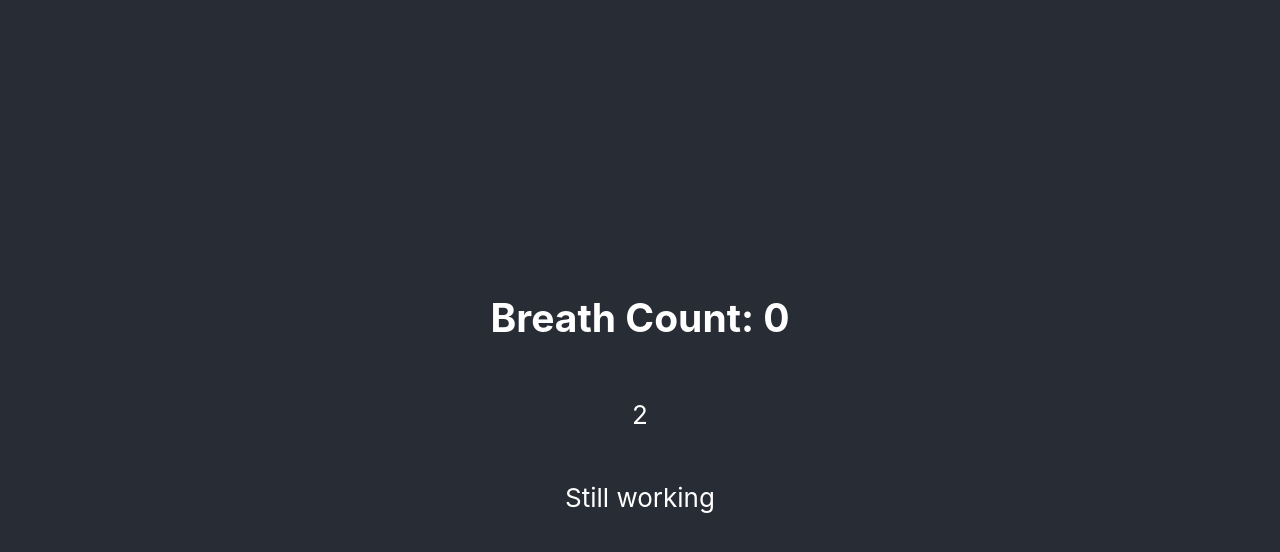
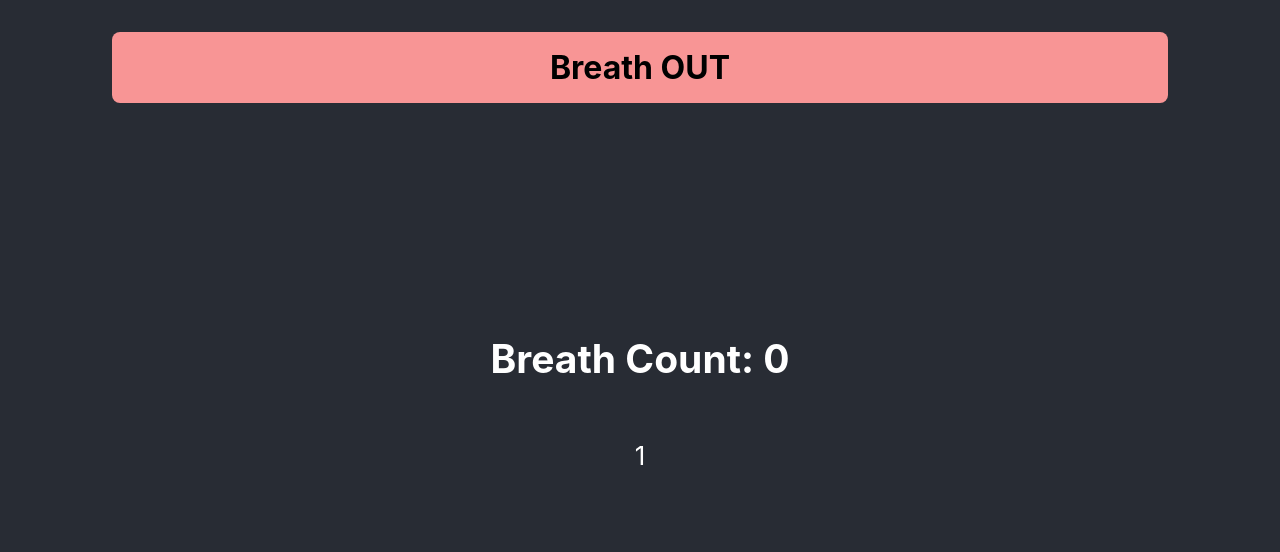
Before and after one commit to LaithAlwani/breathing-monitor, a React (Create React App) app: page / in a window 1280 px wide. Both pictures are taken after a click on the button "Start". Shown: the top 552 px of the page. Built offline with nearby package versions, Linux system fonts and the light colour scheme.

Commit message:
added messages and fixed up some bugs with timer

```diff
--- a/src/App.css
+++ b/src/App.css
@@ -1,5 +1,6 @@
 .App {
   text-align: center;
+
 }
 
 .App-header {
@@ -12,11 +13,25 @@
   font-size: calc(10px + 2vmin);
   color: white;
 }
+.message{
+  width: 80%;
+  padding:1rem;
+  border-radius: 0.5rem;
+  background-color: rgb(190, 250, 190);
+  position: fixed;
+  top: 2rem;
+  color: black;
+  font-size: 2rem;
+  font-weight: bold;
+}
+.red {
+  background-color: rgb(248, 149, 149);
+}
 
 .btn{
   background-color: gray;
   color:white;
-  width: 350px;
+  width: 250px;
   padding:0.5rem;
   border-radius: 0.25rem;
   font-size: 1.25rem;
@@ -26,6 +41,5 @@
 
 .btn:hover{
   background-color: rgb(70, 70, 70);
-
   cursor: pointer;
 }
--- a/src/App.js
+++ b/src/App.js
@@ -3,15 +3,16 @@ import "./App.css";
 
 function App() {
   const [breathCount, setBreathCount] = useState(0);
-  const [ breathTimer, setBreathTimer] = useState(0)
-
+  const [ breathTimer, setBreathTimer] = useState(1)
+  const [message, setMessage] = useState("");
   const [isActivated, setIsActivated] = useState(false);
 
   const breathing = () => {
-    let timerIn = 0;
+    let timerIn = 1;
     let timerOut = 1;
     let breathCount = 0
-
+    setMessage("")
+    setMessage("Breath IN");
     setIsActivated(true)
     const breathInt = setInterval(() => {
       if (breathCount < 30) {
@@ -21,9 +22,11 @@ function App() {
           setBreathTimer(timerIn)
         } else {
           if (timerOut <= 4) {
+            setMessage("Breath OUT");
             setBreathTimer(timerOut)
             timerOut++
           } else {
+            setMessage("Breath IN");
             timerIn = 1
             setBreathTimer(timerIn)
             timerOut=1
@@ -33,11 +36,13 @@ function App() {
 
         }
       } else {
+        clearInterval(breathInt)
+        setMessage("DONE")
+        setIsActivated(false)
+        breathCount = 0
+        setBreathCount(breathCount)
         setTimeout(() => {
-          breathCount = 0
-          setBreathCount(breathCount)
-          setIsActivated(false)
-          clearInterval(breathInt)
+          setMessage("");
         },2000)
      }
 
@@ -52,12 +57,13 @@ function App() {
     <div className="App">
       <div className="App-header">
         <h2>Breath Count: {breathCount}</h2>
+        {message && <div className={message === "Breath OUT" ? "message red" :"message"}>{message}</div>}
         {!isActivated ? (
           <button className="btn" onClick={handleClick}>Start</button>
         ) : (
           <>
             <p>{breathTimer}</p>
-            {breathCount < 30 ? <p>Still working</p> : <p>workout is Over</p>}
+            {breathCount >= 30 &&  <p>workout is Over</p>}
           </>
         )}
       </div>
```
